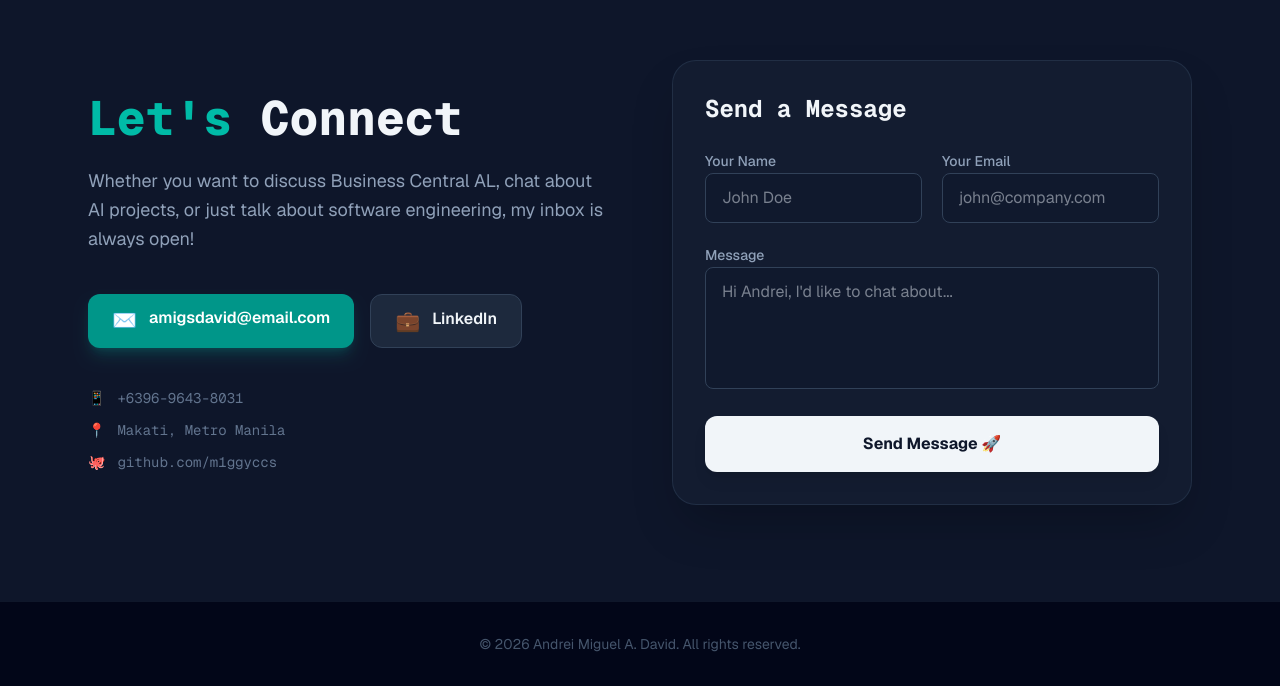
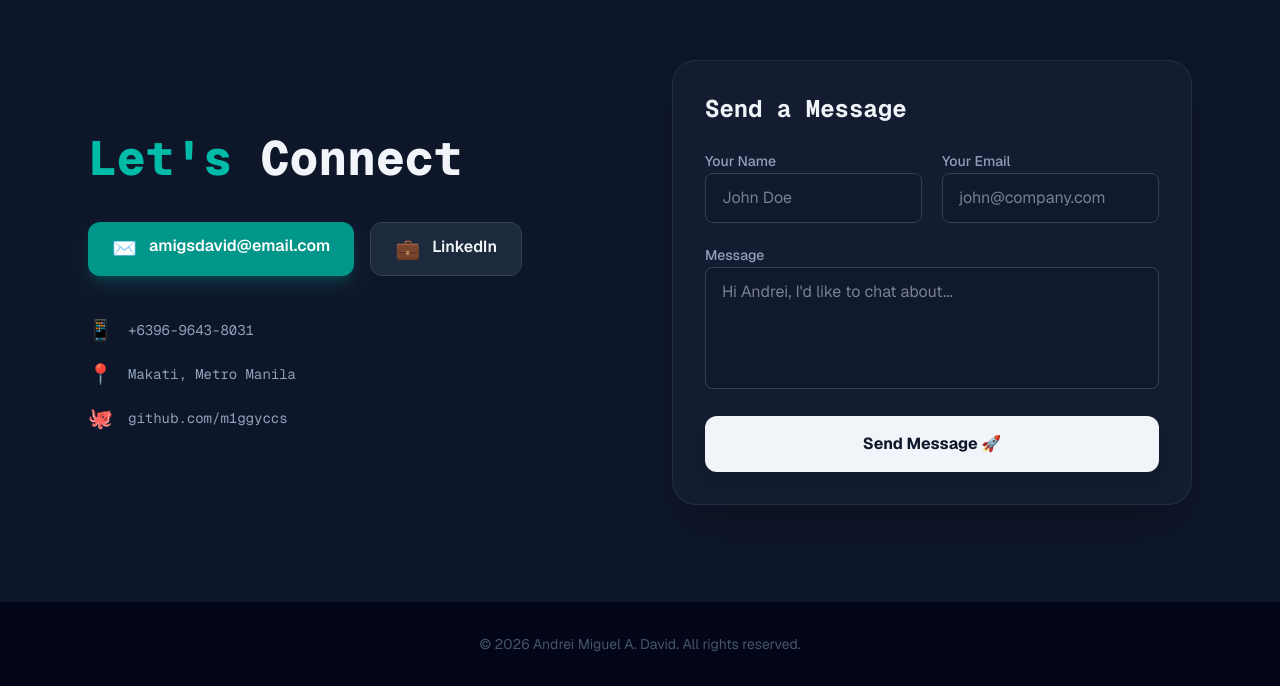
Before and after one commit to m1ggyccs/m1ggyccs, a Next.js app: page / in a window 1280 px wide. Shown: the part 5265-5951 px from the top of the page. Built offline with nearby package versions, Linux system fonts and the light colour scheme.

Commit message:
improved metadata and alignment of contact information

```diff
--- a/app/layout.tsx
+++ b/app/layout.tsx
@@ -13,10 +13,11 @@ const geistMono = Geist_Mono({
 });
 
 export const metadata: Metadata = {
-  title: "Andrei Miguel A. David | Software Engineer",
-  description: "Technical Consultant Intern & Software Engineer specializing in Business Central, Full-Stack Development, and AI.",
+title: "Andrei David | Technical Consultant & Software Engineer",
+  description: "Portfolio of Andrei Miguel A. David - Software Engineer and Technical Consultant Intern specializing in Business Central and Full-stack development.",
+  keywords: ["Software Engineer", "Business Central", "AL Development", "Andrei David"],
   openGraph: {
-    title: "Andrei Miguel A. David | Portfolio",
+    title: "Andrei Miguel David | Work Portfolio",
     description: "Building scalable ERP solutions, full-stack web applications, and intelligent systems.",
     // NOTE: Once you deploy to Vercel, replace this URL with your actual live website link!
     url: "https://m1ggyccs.vercel.app",
--- a/components/Contact.tsx
+++ b/components/Contact.tsx
@@ -50,7 +50,6 @@ export default function Contact() {
               <span className="text-teal-500">Let&apos;s</span> Connect
             </h3>
             <p className="text-lg text-slate-400 mb-10 leading-relaxed">
-              Whether you want to discuss Business Central AL, chat about AI projects, or just talk about software engineering, my inbox is always open!
             </p>
 
             <div className="flex flex-col sm:flex-row gap-4 mb-10">
@@ -62,13 +61,22 @@ export default function Contact() {
               </a>
             </div>
 
-            <div className="space-y-3 text-slate-500 font-mono text-sm">
-              <p className="flex items-center gap-3"><span>📱</span> +6396-9643-8031</p>
-              <p className="flex items-center gap-3"><span>📍</span> Makati, Metro Manila</p>
-              <a href="https://github.com/m1ggyccs" target="_blank" rel="noreferrer" className="flex items-center gap-3 hover:text-teal-400 transition-colors">
-                <span>🐙</span> github.com/m1ggyccs
-              </a>
-            </div>
+<div className="space-y-4 text-slate-400 font-mono text-sm">
+  <div className="flex items-center gap-4">
+    <span className="text-xl w-6 text-center">📱</span>
+    <a href="tel:+639696438031" className="hover:text-teal-400 transition-colors">+6396-9643-8031</a>
+  </div>
+  <div className="flex items-center gap-4">
+    <span className="text-xl w-6 text-center">📍</span>
+    <span>Makati, Metro Manila</span>
+  </div>
+  <div className="flex items-center gap-4">
+    <span className="text-xl w-6 text-center">🐙</span>
+    <a href="https://github.com/m1ggyccs" target="_blank" rel="noreferrer" className="hover:text-teal-400 transition-colors">
+      github.com/m1ggyccs
+    </a>
+  </div>
+</div>
           </div>
 
           {/* Right Column: The Form */}
--- a/components/SpotlightCard.tsx
+++ b/components/SpotlightCard.tsx
@@ -1,5 +1,4 @@
 "use client";
-
 import React, { useRef, useState } from 'react';
 
 export default function SpotlightCard({ children, className = "" }: { children: React.ReactNode, className?: string }) {
@@ -22,16 +21,13 @@ export default function SpotlightCard({ children, className = "" }: { children:
       className={`relative overflow-hidden bg-slate-800/40 border border-slate-700/50 shadow-lg transition-colors duration-300 hover:border-teal-500/30 rounded-2xl ${className}`}
     >
       <div
-        // Added "hidden md:block" so the spotlight only renders on desktop!
         className="pointer-events-none absolute -inset-px transition duration-300 z-0 hidden md:block"
         style={{
           opacity,
           background: `radial-gradient(400px circle at ${position.x}px ${position.y}px, rgba(45, 212, 191, 0.15), transparent 40%)`,
         }}
       />
-      <div className="relative z-10 h-full flex flex-col">
-        {children}
-      </div>
+      <div className="relative z-10 h-full flex flex-col">{children}</div>
     </div>
   );
 }
```
